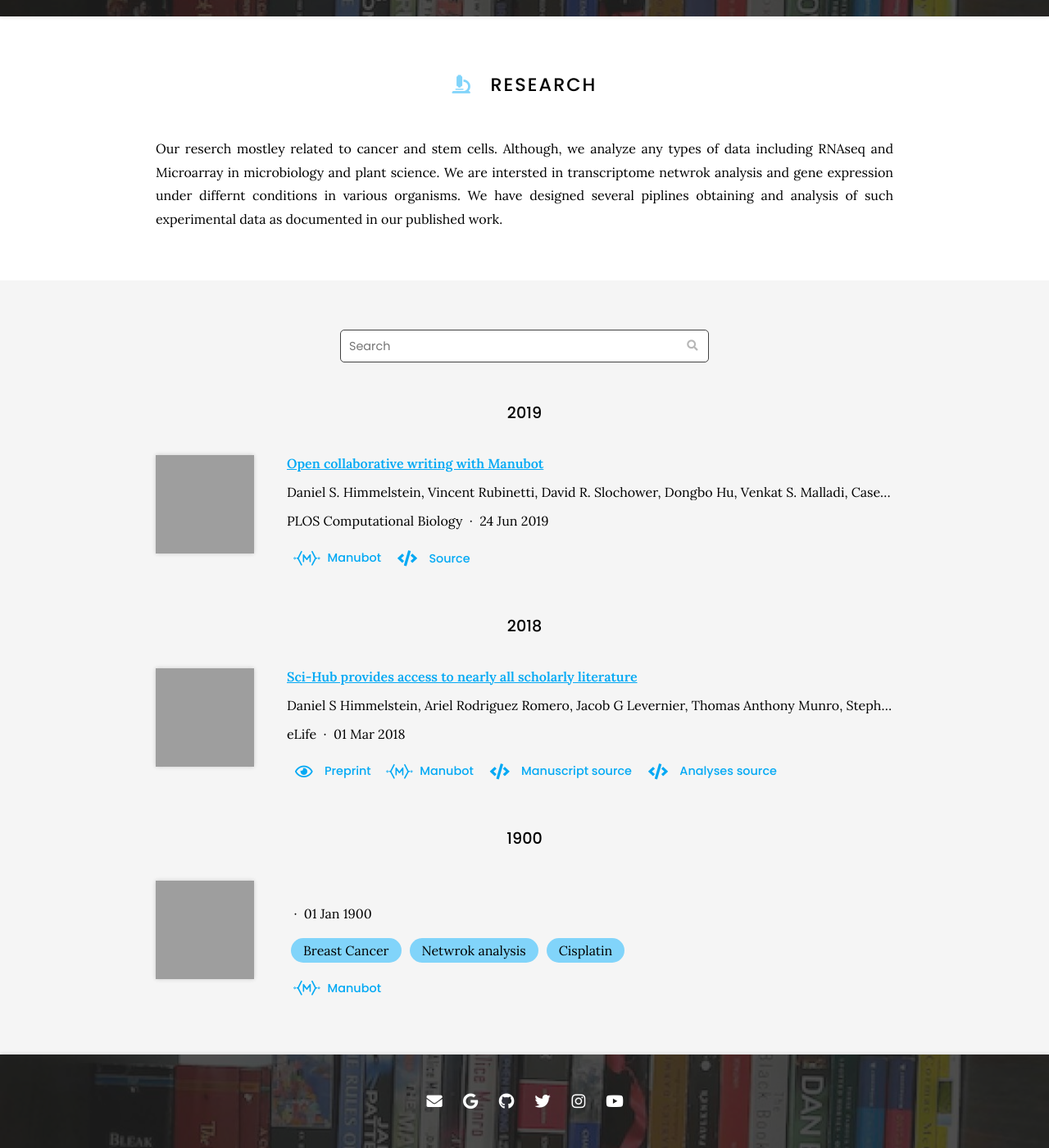
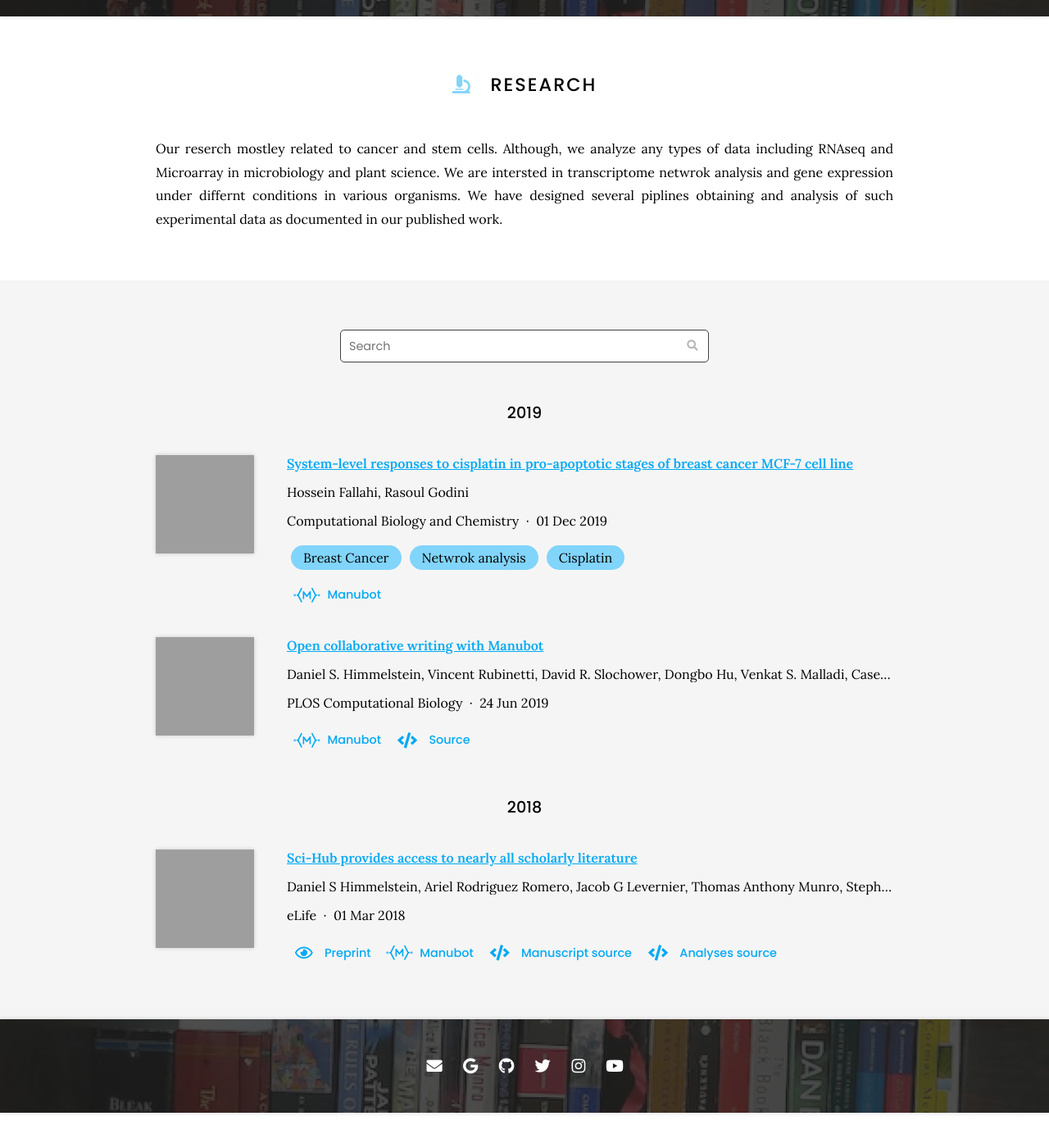
Before and after one commit to Hossein-Fallahi/Fallahi-Bioinformatics-Lab, a Jekyll site: the page built from research/index.md, in a window 1280 px wide and 1400 px high, scrolled down 231 px. Shown: the whole window at 82% size. Built offline with Jekyll 4.4.1, drawn with Linux system fonts in a browser that asks for light colours; nearby versions of some CDN libraries; after the commit the page ends 1588 px from its top, so only the background shows below that; grey boxes are pictures that could not be loaded.

Commit message:
Generate citations

```diff
--- a/_data/citations.yaml
+++ b/_data/citations.yaml
@@ -1,11 +1,14 @@
 # GENERATED AUTOMATICALLY, DO NOT EDIT
 
-- id: https://doi.org/10.1016/j.compbiolchem.2019.107155
-  title: ''
-  authors: []
-  publisher: ''
-  date: 1900-1-1
-  link: https://doi.org/10.1016/j.compbiolchem.2019.107155
+- id: doi:10.1016/j.compbiolchem.2019.107155
+  title: System-level responses to cisplatin in pro-apoptotic stages of breast cancer
+    MCF-7 cell line
+  authors:
+  - Hossein Fallahi
+  - Rasoul Godini
+  publisher: Computational Biology and Chemistry
+  date: '2019-12-01'
+  link: https://doi.org/gkpk62
   image: https://ars.els-cdn.com/content/image/1-s2.0-S147692711830639X-ga1.jpg
   extra-links:
   - type: manubot
```
